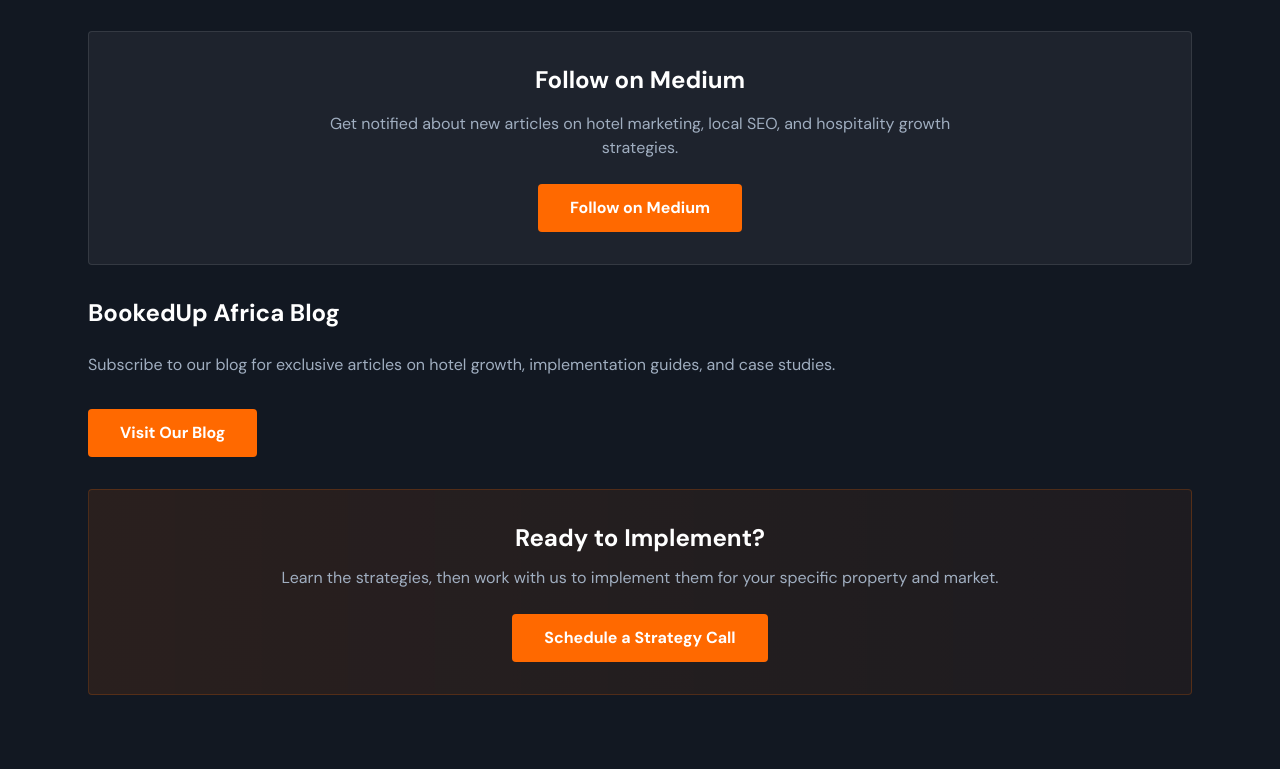
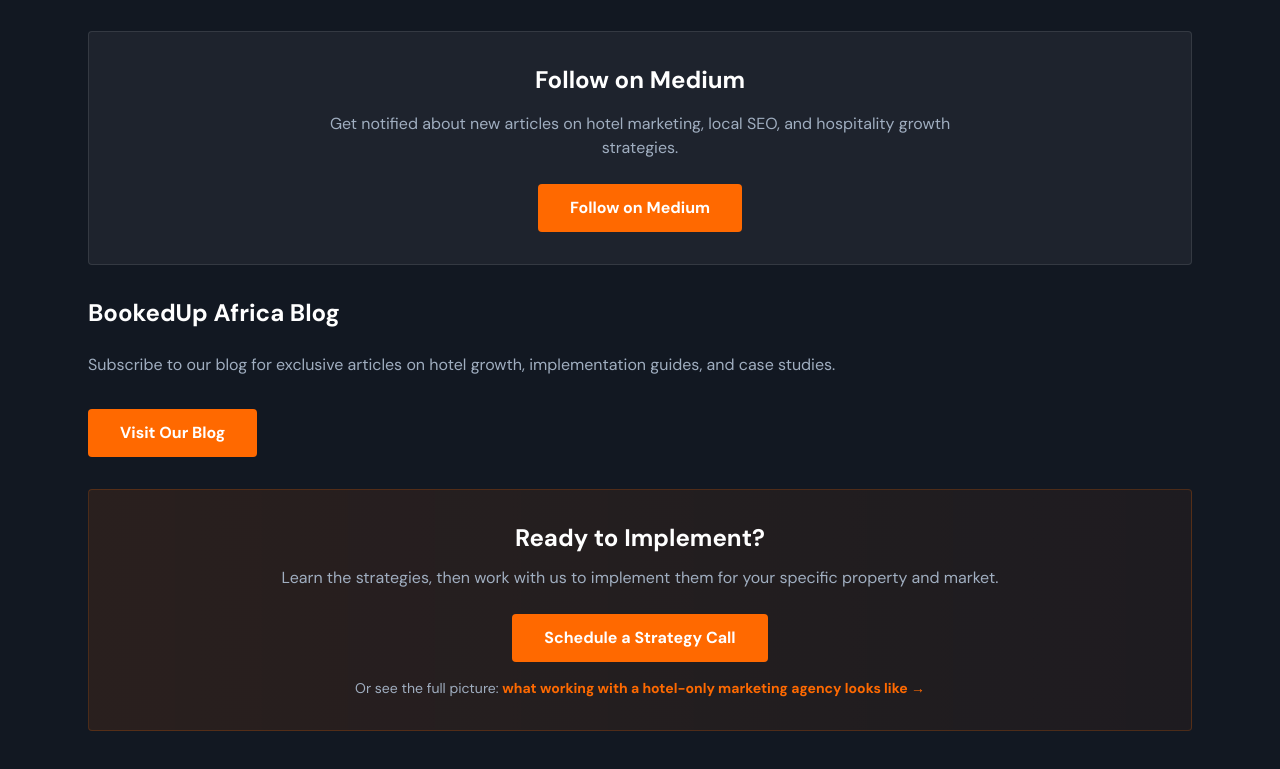
Before and after one commit to JoMogere/v0-local-experience-consulting, a Next.js app: page /resources in a window 1280 px wide. Shown: the part 878-1647 px from the top of the page. Built offline with nearby package versions, Linux system fonts and the light colour scheme.

Commit message:
Cross-link new agency landing page from resources CTA

```diff
--- a/app/resources/page.tsx
+++ b/app/resources/page.tsx
@@ -140,6 +140,9 @@ export default function ResourcesPage() {
             >
               Schedule a Strategy Call
             </a>
+            <p className="text-text-gray text-sm mt-4">
+              Or see the full picture: <a href="/hotel-digital-marketing-agency-kenya" className="text-orange-500 hover:text-orange-400 font-semibold">what working with a hotel-only marketing agency looks like →</a>
+            </p>
           </div>
         </div>
       </div>
```
